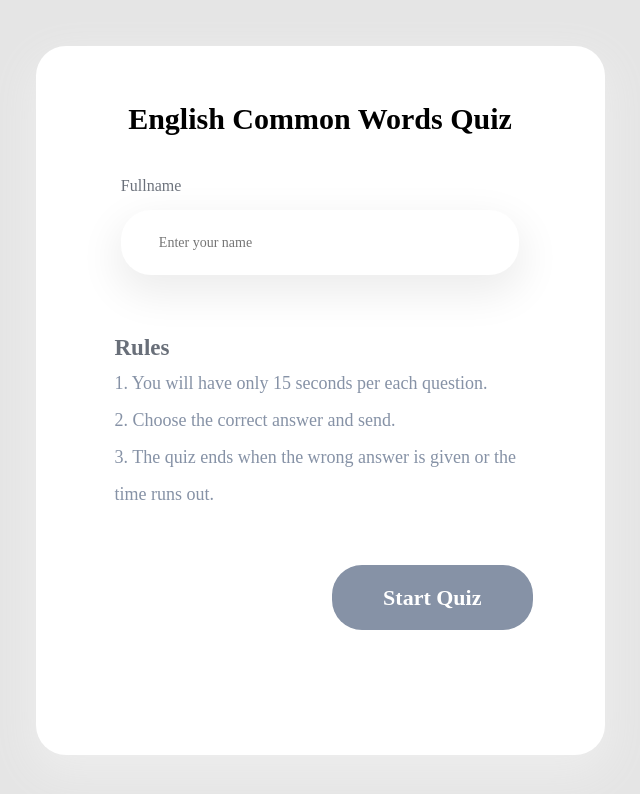
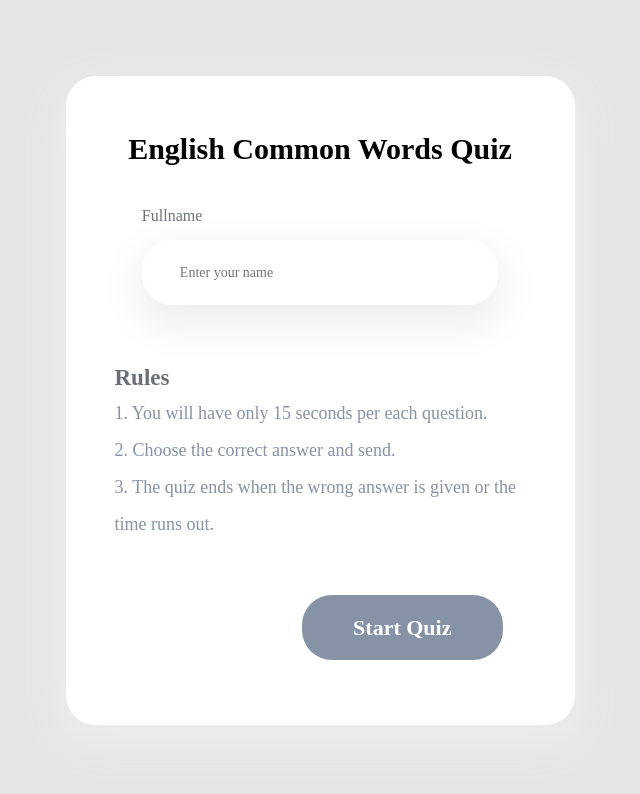
Before and after one commit to boraacici/ecw-quiz.frontend, a Vue app: page /login in a window 1280 px wide. Shown: the top 794 px of the page, without its empty margins (320-960 px from the left). Built offline with nearby package versions, Linux system fonts and the light colour scheme.

Commit message:
login page width addded

```diff
--- a/src/views/Login.vue
+++ b/src/views/Login.vue
@@ -38,8 +38,8 @@ export default {};
   background: #e5e5e5;
 
   .login-box {
-    width: 569px;
-    height: 709px;
+    width: 509px;
+    height: 649px;
     background: #ffffff;
     box-shadow: 0px 15px 40px 5px #ededed;
     border-radius: 30px;
```
